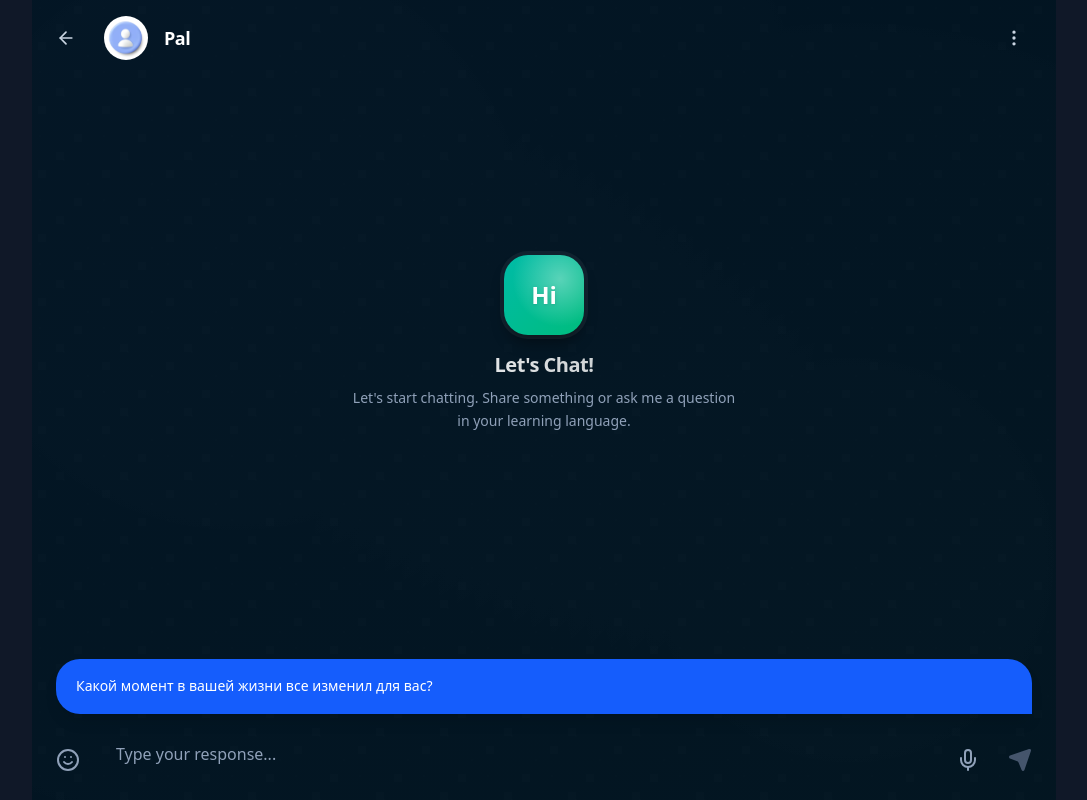
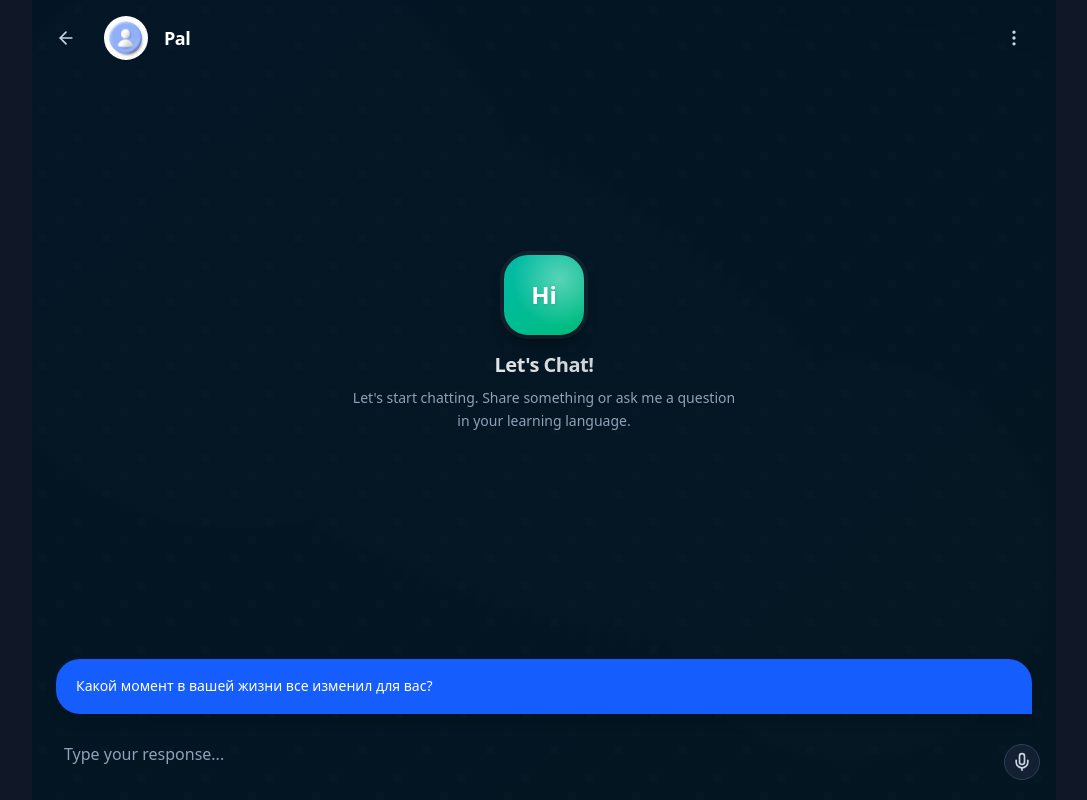
Before and after one commit to marchnath/chat, a Next.js app: page /chat in a window 1280 px wide. Shown: the whole page, without its empty margins (96-1183 px from the left). Built offline with nearby package versions, Linux system fonts and the light colour scheme.

Commit message:
message and vtt refactor

```diff
--- a/app/globals.css
+++ b/app/globals.css
@@ -141,3 +141,12 @@
 .scrollbar-thin::-webkit-scrollbar-thumb:hover {
   @apply bg-slate-500;
 }
+
+/* Utility to hide scrollbars but keep scrollability */
+.scrollbar-hidden {
+  scrollbar-width: none; /* Firefox */
+  -ms-overflow-style: none; /* IE 10+ */
+}
+.scrollbar-hidden::-webkit-scrollbar {
+  display: none; /* Safari and Chrome */
+}
--- a/components/ChatInput.jsx
+++ b/components/ChatInput.jsx
@@ -1,6 +1,6 @@
 "use client";
 
-import { Send, Smile, Mic, MicOff } from "lucide-react";
+import { Send, Mic, MicOff } from "lucide-react";
 import { useState, useRef, useMemo } from "react";
 import useProfileStore from "@/lib/store";
 import { SPEECH_LANG_CODE_MAP } from "@/lib/constants";
@@ -39,7 +39,12 @@ export default function ChatInput({
   }, [learningLanguage]);
 
   const handleInputChange = (e) => {
-    setInputText(e.target.value);
+    const val = e.target.value;
+    // If user types while recording, stop recording and switch to send
+    if (isRecordingRef.current) {
+      stopRecording();
+    }
+    setInputText(val);
   };
 
   const handleSend = () => {
@@ -125,9 +130,6 @@ export default function ChatInput({
   return (
     <div className="bg-transparent px-4 py-4 relative z-10">
       <div className="flex items-end gap-3">
-        <button className="p-2 text-slate-400 hover:text-slate-300 transition-colors mb-1">
-          <Smile className="w-6 h-6" />
-        </button>
         <div className="flex-1 relative">
           <textarea
             ref={inputRef}
@@ -135,40 +137,55 @@ export default function ChatInput({
             onChange={handleInputChange}
             onKeyPress={handleKeyPress}
             placeholder={placeholder}
-            className="w-full px-4 py-3 pr-12 bg-transparent text-slate-100 placeholder-slate-400 rounded-3xl resize-none max-h-36 focus:outline-none"
+            className="w-full px-4 py-3 pr-12 bg-transparent text-slate-100 placeholder-slate-400 rounded-3xl resize-none max-h-36 focus:outline-none scrollbar-hidden"
             rows="1"
             disabled={isLoading}
           />
         </div>
-        {/* Microphone toggle for speech-to-text. Uses selected learning language. */}
+        {/* Unified action button: Mic (idle), MicOff (recording), Send (has text) */}
         <button
-          onClick={() => (isRecordingRef.current ? stopRecording() : startRecording())}
-          disabled={!isSTTSupported || isLoading}
-          className={`p-2 mb-1 transition-colors duration-200 ${
-            isRecordingRef.current
-              ? "text-red-400 hover:text-red-300"
-              : "text-slate-400 hover:text-slate-300 disabled:text-slate-600 disabled:cursor-not-allowed"
+          onClick={() => {
+            const hasText = inputText.trim().length > 0;
+            if (hasText) {
+              handleSend();
+              return;
+            }
+            if (isRecordingRef.current) {
+              stopRecording();
+            } else {
+              startRecording();
+            }
+          }}
+          disabled={isLoading || (!isSTTSupported && !inputText.trim())}
+          className={`mb-1 inline-flex items-center justify-center w-9 h-9 rounded-full border transition-colors duration-200 focus:outline-none focus:ring-2 focus:ring-blue-500/40 ${
+            inputText.trim().length > 0
+              ? "border-blue-500/40 bg-blue-500/10 text-blue-400 hover:bg-blue-500/20"
+              : isRecordingRef.current
+              ? "border-red-500/50 bg-red-500/15 text-red-400 hover:bg-red-500/25 animate-pulse"
+              : "border-slate-700 bg-slate-800/60 text-slate-300 hover:bg-slate-800 disabled:text-slate-600 disabled:border-slate-700 disabled:bg-slate-800/40 disabled:cursor-not-allowed"
           }`}
-          aria-label={isRecordingRef.current ? "Stop voice input" : "Start voice input"}
+          aria-label={
+            inputText.trim().length > 0
+              ? "Send"
+              : isRecordingRef.current
+              ? "Stop voice input"
+              : "Start voice input"
+          }
           title={
-            !isSTTSupported
+            inputText.trim().length > 0
+              ? "Send message"
+              : !isSTTSupported
               ? "Voice input not supported in this browser"
               : `Voice input: ${languageCode}`
           }
         >
-          {isRecordingRef.current ? (
-            <MicOff className="w-6 h-6" />
+          {inputText.trim().length > 0 ? (
+            <Send className="w-5 h-5" />
+          ) : isRecordingRef.current ? (
+            <MicOff className="w-5 h-5" />
           ) : (
-            <Mic className="w-6 h-6" />
+            <Mic className="w-5 h-5" />
           )}
-        </button>
-        <button
-          onClick={handleSend}
-          disabled={!inputText.trim() || isLoading}
-          className="text-blue-400 hover:text-blue-300 disabled:text-slate-600 disabled:cursor-not-allowed p-2 transition-colors duration-200 mb-1"
-          aria-label="Send"
-        >
-          <Send className="w-6 h-6 fill-current" />
         </button>
       </div>
     </div>
```
